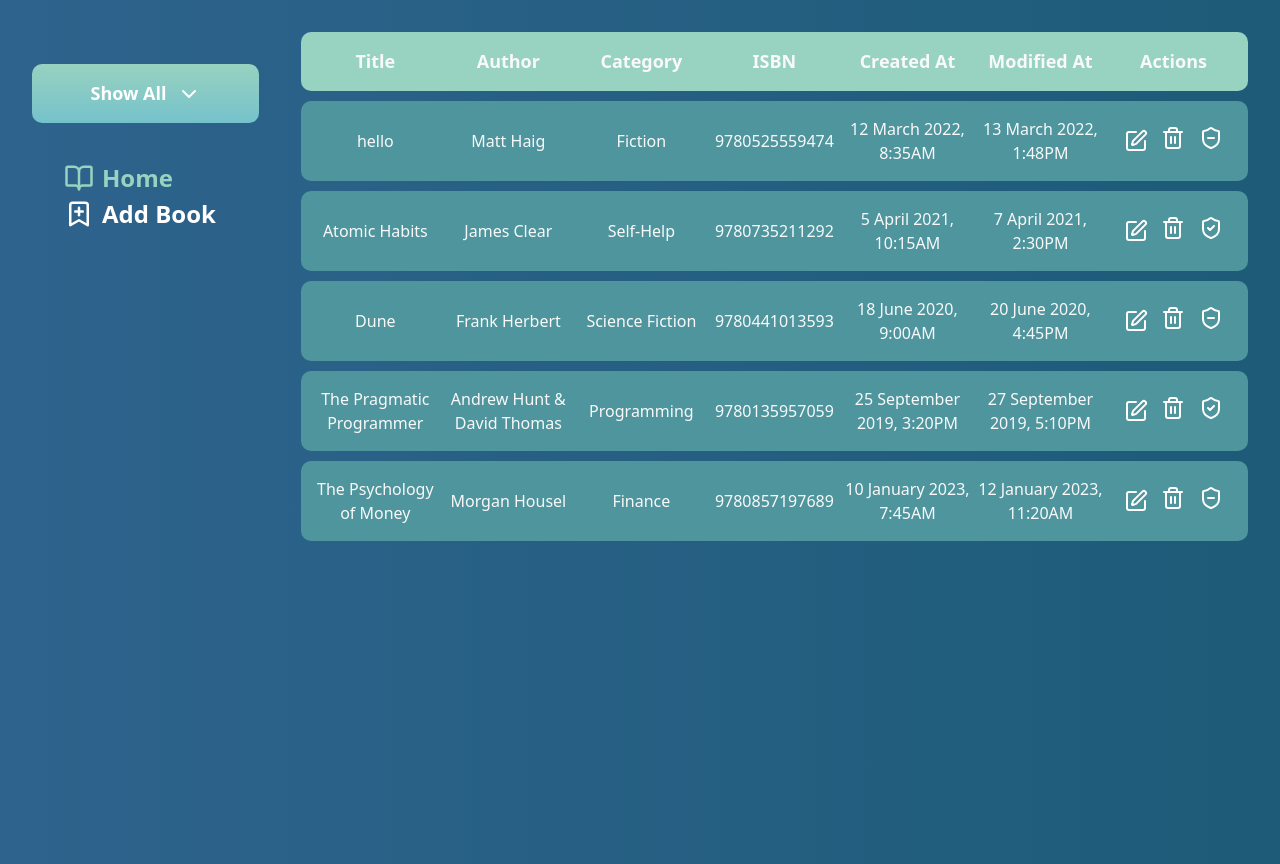
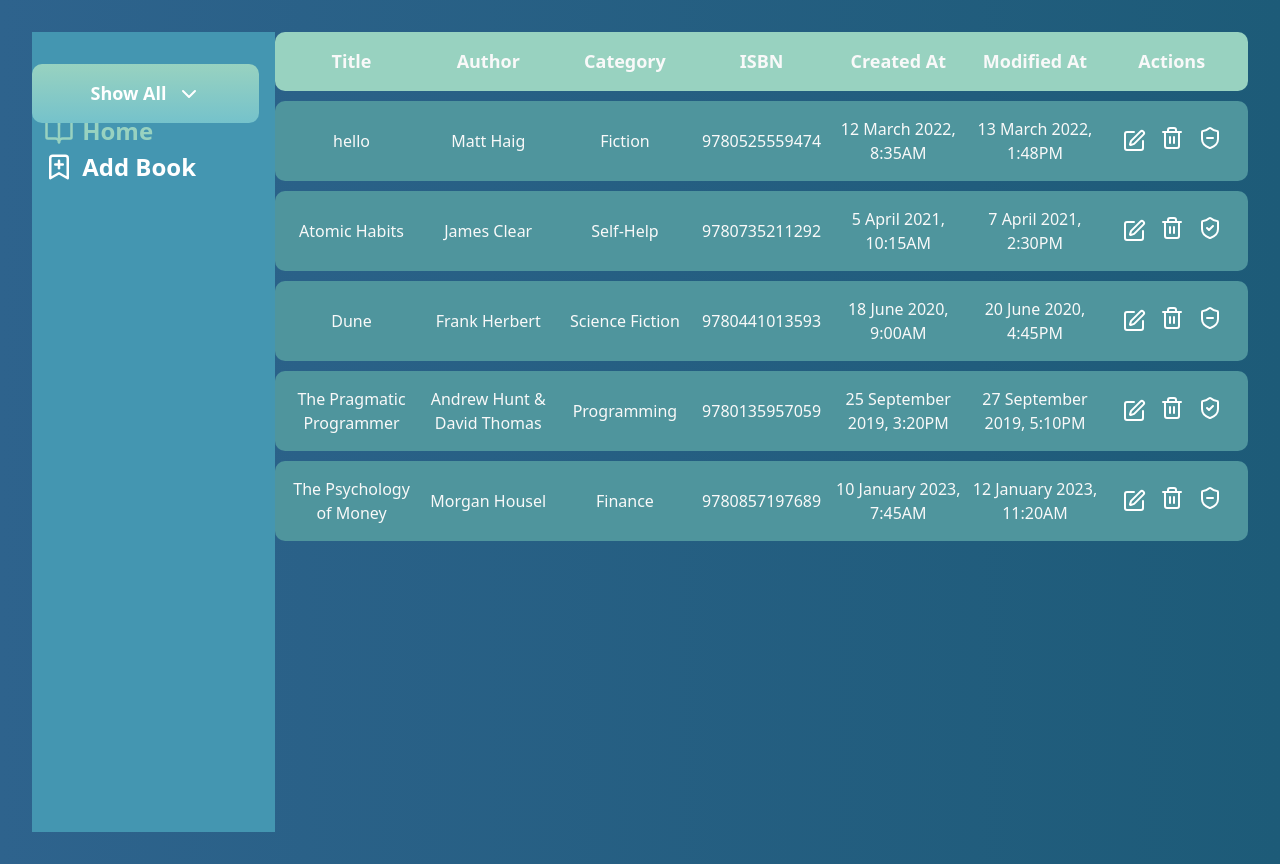
Before and after one commit to ElizaCalmau/books-dashboard-app, a React (Vite) app: page / in a window 1280 px wide. Built offline with nearby package versions, Linux system fonts and the light colour scheme; data requests are answered from the project's data file.

Commit message:
added responsive for SidebarButton Container

```diff
--- a/src/components/Sidebar/Sidebar.module.scss
+++ b/src/components/Sidebar/Sidebar.module.scss
@@ -2,14 +2,29 @@
   display: flex;
   flex: 1;
   flex-direction: column;
-  align-items: start;
+  align-items: center;
   justify-content: start;
   height: inherit;
-  padding: 8em 0 0 2em;
+  background: #4496b1;
   .navItem{
     color: var(--button-icon-color);
     :hover{
       color: white;
     }
   }
+  @media (max-width: 768px) {
+    display: none;
+  }
 }
+
+.buttonContainer{
+  display: flex;
+  flex-direction: column;
+  width: 90%;
+  background: var(--light-bg);
+  border-radius: 10px;
+  margin: 30% 0;
+  justify-content: center;
+  align-items: start;
+  padding: 8px;
+}
--- a/src/components/Sidebar/Sidebar.tsx
+++ b/src/components/Sidebar/Sidebar.tsx
@@ -6,8 +6,10 @@ export const Sidebar = () => {
     const id = uuidv4()
     return (
         <div className={styles.sidebarWrapper}>
-            <ButtonLink path='/' icon={<BookOpenIcon size={30}/>} text="Home"/>
-            <ButtonLink path={`/update-book/${id}`} icon={<BookmarkPlus size={30}/>} text="Add Book"/>
+            <div className={styles.buttonContainer}>
+                <ButtonLink path='/' icon={<BookOpenIcon size={30}/>} text="Home"/>
+                <ButtonLink path={`/update-book/${id}`} icon={<BookmarkPlus size={30}/>} text="Add Book"/>
+            </div>
         </div>
     );
 };
```
